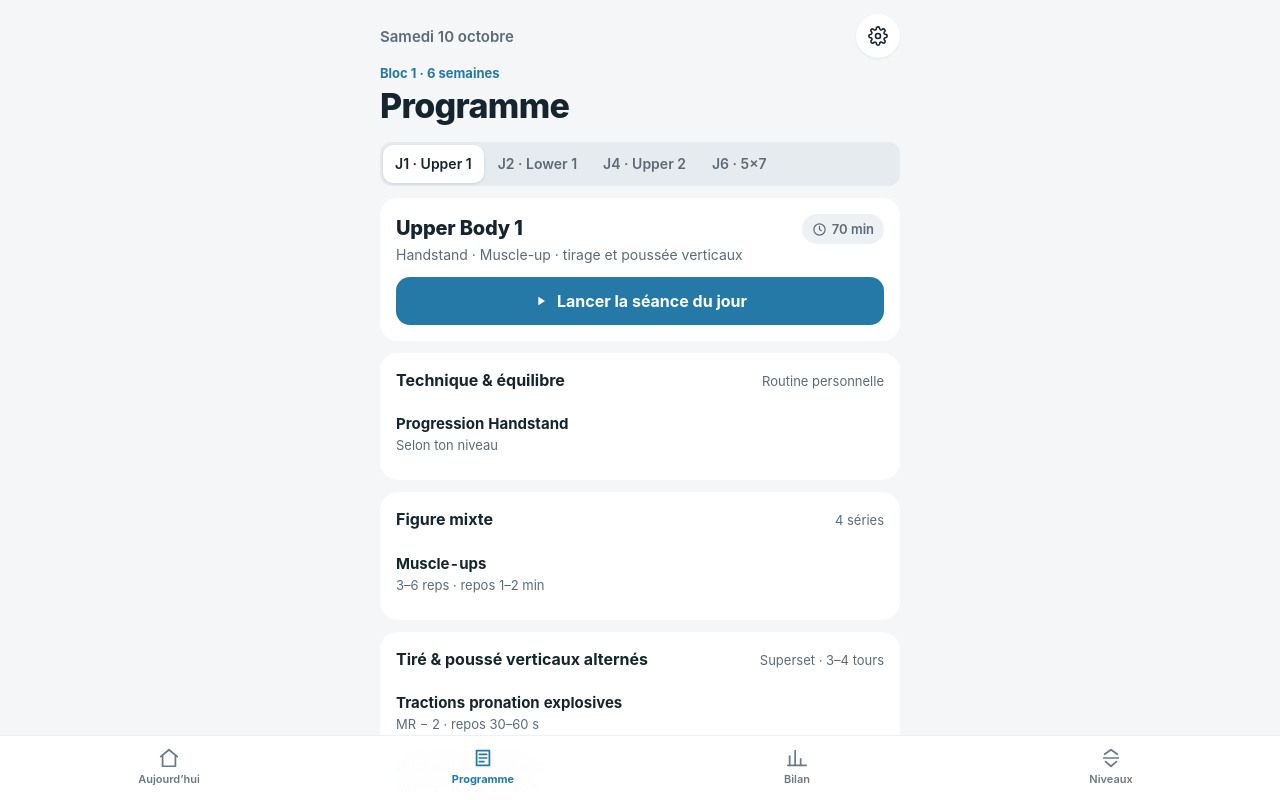
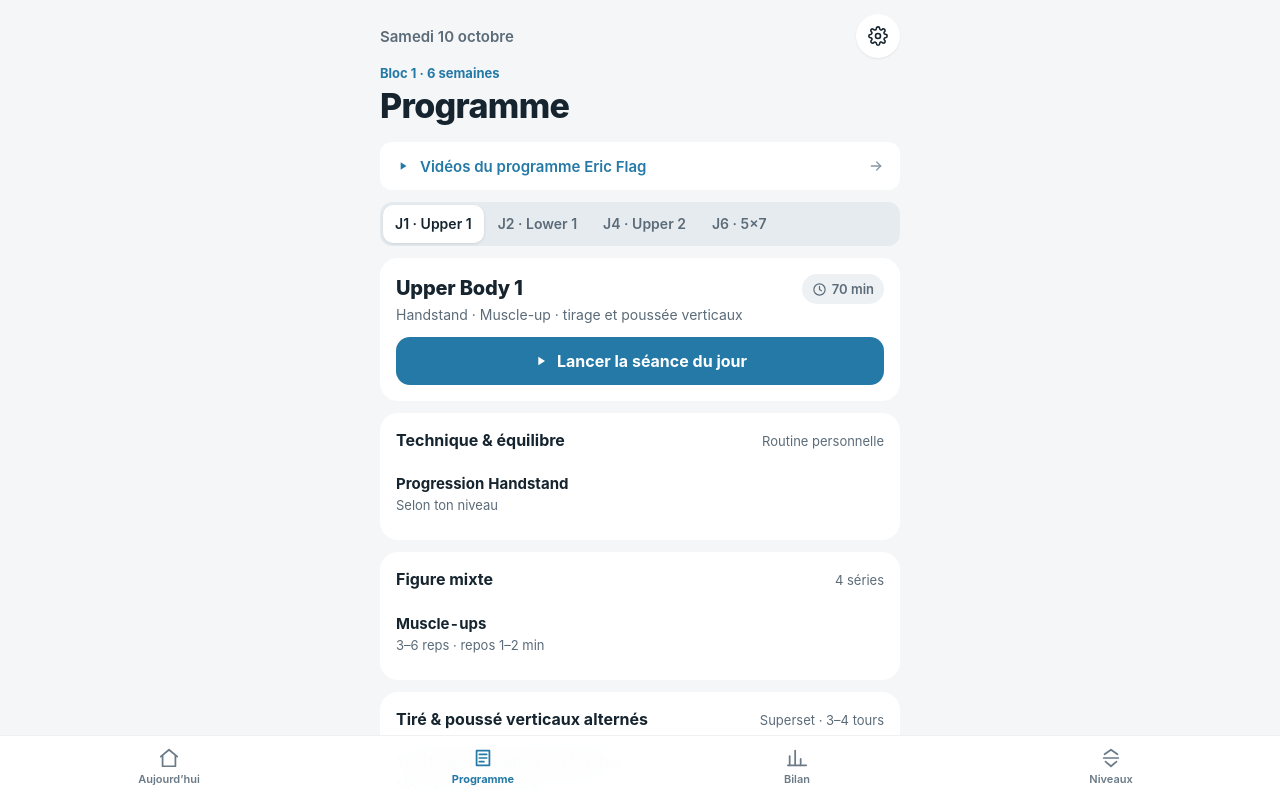
Before and after one commit to CroustiZzbat/baptiste-training, a React (Vite) app: page / in a window 1280 px wide. Both pictures are taken after a click on the button "Programme". Shown: the top 800 px of the page. Built offline with nearby package versions, Linux system fonts and the light colour scheme.

Commit message:
Lien vers les vidéos du programme Eric Flag (séance et programme)
Co-Authored-By: Claude Opus 5.5 <noreply@anthropic.com>
Claude-Session: https://claude.ai/code/session_01QxA27SbfnzcsLbFxjZh3BF

```diff
--- a/src/App.tsx
+++ b/src/App.tsx
@@ -68,6 +68,7 @@ type SummaryRow = {
 };
 
 const LEVEL_LABELS: Record<LevelKey, string> = { handstand: "Handstand", hspu: "HSPU", dragon: "Dragon Flag", pistol: "Pistol Squat", lsit: "L-Sit" };
+const COURSE_URL = "https://programmes.ericflag.com/courses/1500711";
 const SHORT_DAY = ["Up 1", "Low 1", "Libre", "Up 2", "Libre", "5×7", "Libre"];
 
 /** merge = true : un superset / circuit devient un seul écran (tous ses exercices, tour par tour). */
@@ -618,6 +619,7 @@ export default function App() {
 
   const renderProgram = () => <div className="page">
     {header("Programme", "Bloc 1 · 6 semaines")}
+    <a className="course-link" href={COURSE_URL} target="_blank" rel="noopener noreferrer"><Icon name="play" size={14} />Vidéos du programme Eric Flag<Icon name="arrow" size={16} /></a>
     <div className="segmented scroll">{mainPlans.map((plan) => <button key={plan.id} className={selectedPlan.id === plan.id ? "active" : ""} onClick={() => setSelectedPlanId(plan.id)}>J{plan.scheduleDay} · {plan.shortTitle}</button>)}</div>
     <section className="card">
       <div className="plan-head"><div><h2>{selectedPlan.title}</h2><p>{selectedPlan.focus}</p></div><span className="pill"><Icon name="clock" size={15} />{selectedPlan.duration} min</span></div>
@@ -918,6 +920,7 @@ export default function App() {
             </div>)}
           </div>}
         </div>}
+        <a className="course-link" href={COURSE_URL} target="_blank" rel="noopener noreferrer"><Icon name="play" size={14} />Vidéos du programme Eric Flag<Icon name="arrow" size={16} /></a>
       </div>
 
       <div className="workout-bar">
--- a/src/globals.css
+++ b/src/globals.css
@@ -373,3 +373,6 @@ input[type="range"] { width: 100%; accent-color: var(--accent); }
 .set-grid.current .set-input.side input { border: 2px solid var(--accent); background: var(--card); }
 .set-grid.with-ballast:has(.side-inputs) { grid-template-columns: 34px minmax(0, 1.7fr) minmax(0, 1fr) 44px; }
 .set-input.light.side input { font-size: 16px; }
+
+.course-link { min-height: 48px; padding: 0 16px; border-radius: var(--radius-sm); background: var(--card); color: var(--accent-text); display: flex; align-items: center; gap: 10px; font-size: 15px; font-weight: 600; text-decoration: none; }
+.course-link svg:last-child { margin-left: auto; color: var(--faint); }
```
Also changed, not shown: 1 other file (tests, documents, lock files or other folders).
